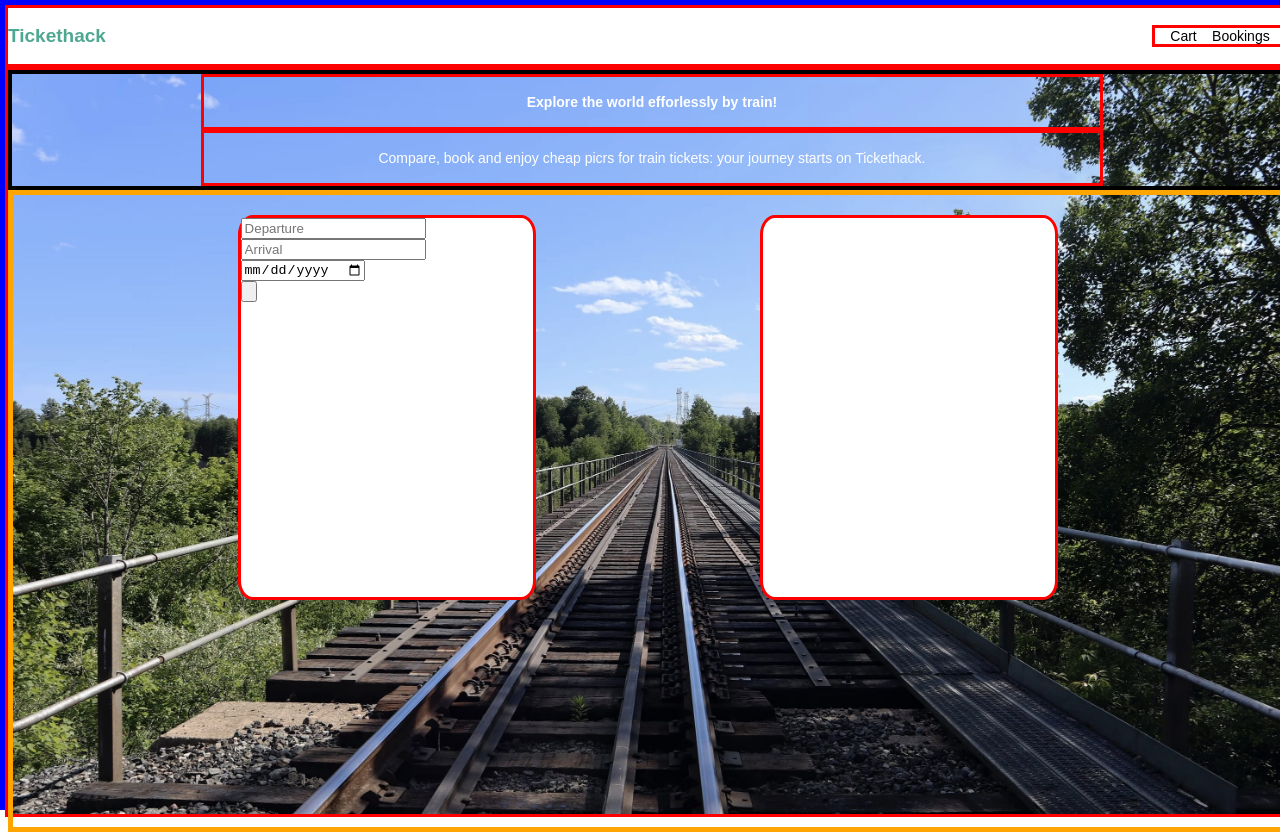
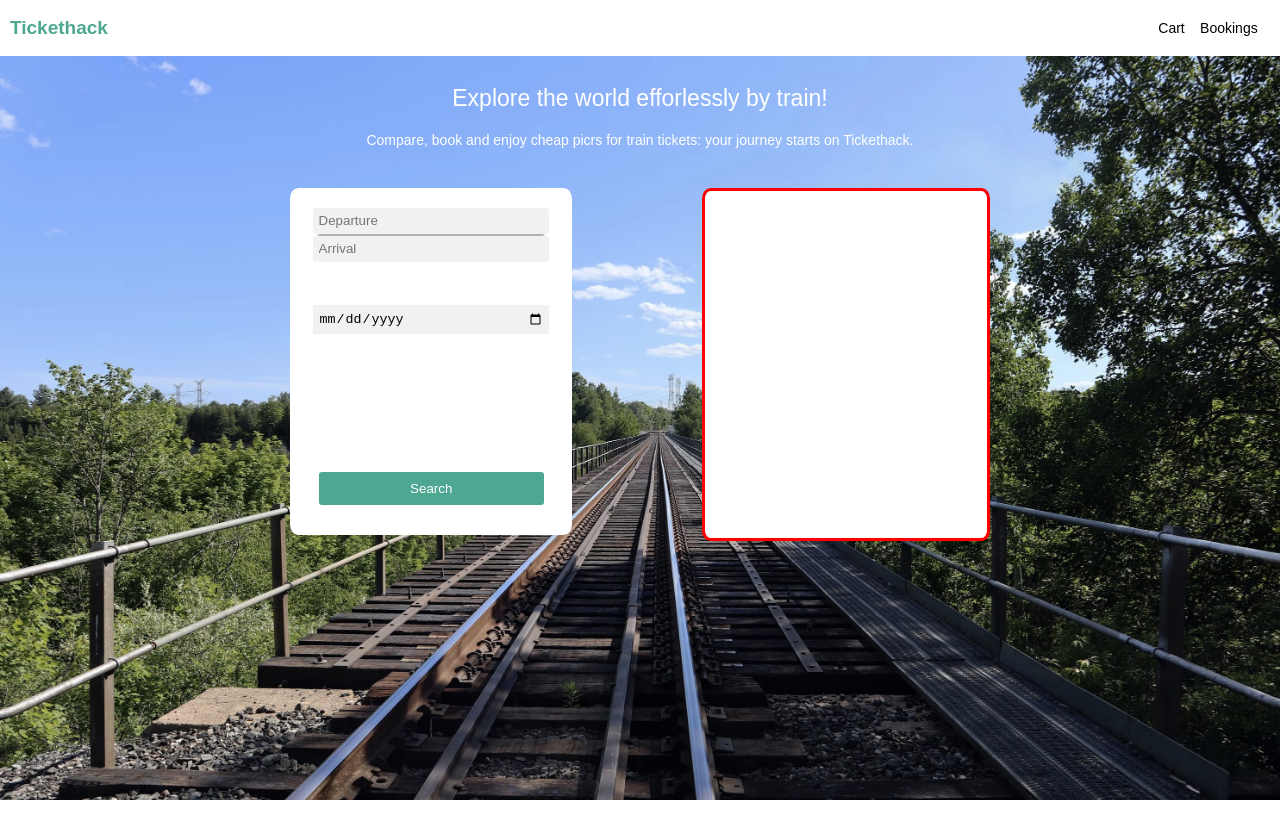
Before and after one commit to Alexandre-Pavlovic-Duval/reservation-FE, a website: page index.html in a window 1280 px wide. After the commit the page ends 800 px from the top, so only its background shows below. Drawn offline with Linux system fonts and the light colour scheme.

Commit message:
Adjusting the bottom content

```diff
--- a/index.html
+++ b/index.html
@@ -24,6 +24,7 @@
 
       <div class="bottomContent">
         <div class="bottomLeftContent">
+          <div class="mainTopChoose">
             <div class="direction">
               <input type="text" name="departure" class="departure" placeholder="Departure"></input>
               <input type="text" name="departure" class="arrival" placeholder="Arrival"></input>
@@ -31,8 +32,9 @@
             <div class="dateDiv">
               <input type="date" name="date" class="dateTrip">
             </div>
+          </div>
           <div class="search">
-            <input type="button">
+            <button class="btnSearch">Search</button>
           </div>
         </div>
         <div class="bottomRightContent"></div>
--- a/style.css
+++ b/style.css
@@ -13,13 +13,11 @@ body {
   font-size: var(--mainPolice);
 }
 #main {
-  border: 5px solid blue;
   height: 100%;
   width: 100%;
 }
 
 .header {
-  border: var(--mainBorder);
   height: 7%;
   width: 100%;
   display: flex;
@@ -31,17 +29,17 @@ body {
   font-size: 19px;
   color: rgb(78,167,145);
   font-weight: 800;
+  margin-left: 10px;
 }
 
 .contentRightHeader {
-  border: var(--mainBorder);
   display: flex;
   justify-content: space-evenly;
   width: 130px;
+  margin-right: 7px;
 }
 
 .mainDiv {
-border: var(--mainBorder);
 height: 93%;
 width: 100%;
 background-image: url(./images/background.jpg);
@@ -49,7 +47,6 @@ background-size: cover;
 }
 
 .middleContent {
-  border: 4px solid black;
   height: 15%;
   width: 100%;
   display: flex;
@@ -58,19 +55,16 @@ background-size: cover;
 }
 
 .middleTopContent {
-  border: var(--mainBorder);
   height: 50%;
   width: 70%;
-  font-size: var(--mainPolice);
-  font-weight: 800;
+  font-size: 23px;
   color: white;
   display: flex;
   justify-content: center;
-  align-items: center;
+  align-items: end;
 }
 
 .middleBottomContent {
-  border: var(--mainBorder);
   height: 50%;
   width: 70%;
   font-size: var(--mainPolice);
@@ -81,28 +75,94 @@ background-size: cover;
 }
 
 .bottomContent {
-  border: 5px solid orange;
   height: 85%;
   display: flex;
-  justify-content: space-evenly;
+  justify-content: center;
   align-items: start;
 }
 
+.mainTopChoose {
+  display: flex;
+  flex-direction: column;
+  gap: 43px;
+  height: 50%;
+}
+
 .bottomLeftContent {
-  border: var(--mainBorder);
   background-color: white ;
-  height: 60%;
-  width: 23%;
+  height: 55%;
+  width: 22%;
   margin-top: 20px;
-  border-radius: 5%;
+  margin-right: 65px;
+  border-radius: 3%;
+  display: flex;
+  flex-direction: column;
+  justify-content: space-between;
+}
+
+.direction {
+  display: flex;
+  flex-direction: column;
+  align-items: center;
+  justify-content: space-evenly;
+  margin-top: 20px;
+}
+
+.dateDiv {
+  display: flex;
+  flex-direction: column;
+  align-items: center;
+  justify-content: flex-end;
+}
+
+.departure, .arrival {
+  background-color: #EFF2F1;
+  width: 80%;
+  height: 100%;
+  padding: 2%;
+  border: none;
+  border-radius: 3px;
+}
+
+.departure {
+  margin-bottom: 2px;
+  box-shadow: 0 10px 2px -5px rgba(0, 0, 0, 0.3);
+}
+
+.dateTrip {
+  background-color: #EFF2F1;
+  width: 80%;
+  height: 100%;
+  padding: 2%;
+  border: none;
+}
+
+.search {
+  display: flex;
+  flex-direction: column;
+  align-items: center;
+  justify-content: flex-end;
+  height: 50%;
+  margin-bottom: 10px;
+}
+
+.btnSearch {
+  background-color: #4EA791;
+  width: 80%;
+  height: 20%;
+  padding: 2%;
+  border: none;
+  border-radius: 3px;
+  color: white;
+  margin-bottom: 20px;
 }
 
 .bottomRightContent {
   border: var(--mainBorder);
   background-color: white;
-  height: 60%;
-  width: 23%;
+  height: 55%;
+  width: 22%;
   margin-top: 20px;
-  border-radius: 5%;
-
+  margin-left: 65px;
+  border-radius: 3%;
 }
```
Lines whose indentation alone changed are shown as unchanged.
